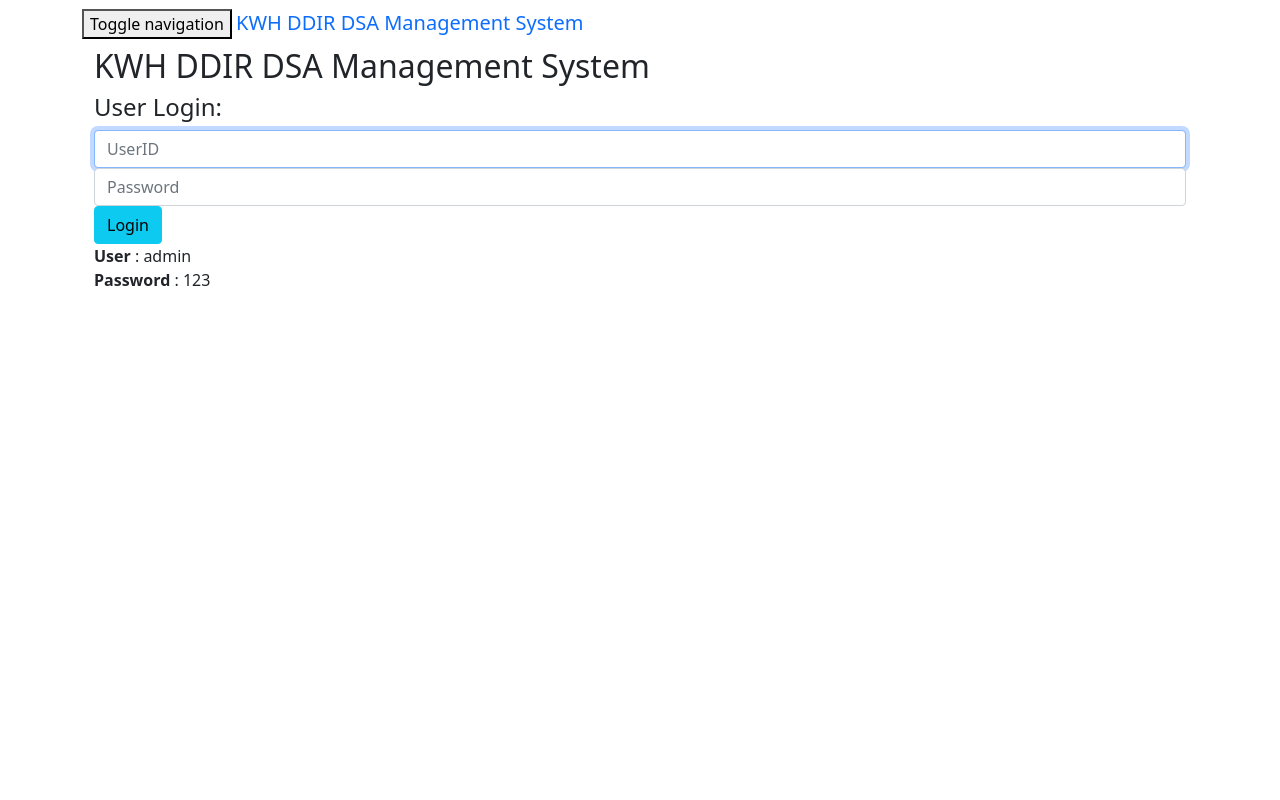
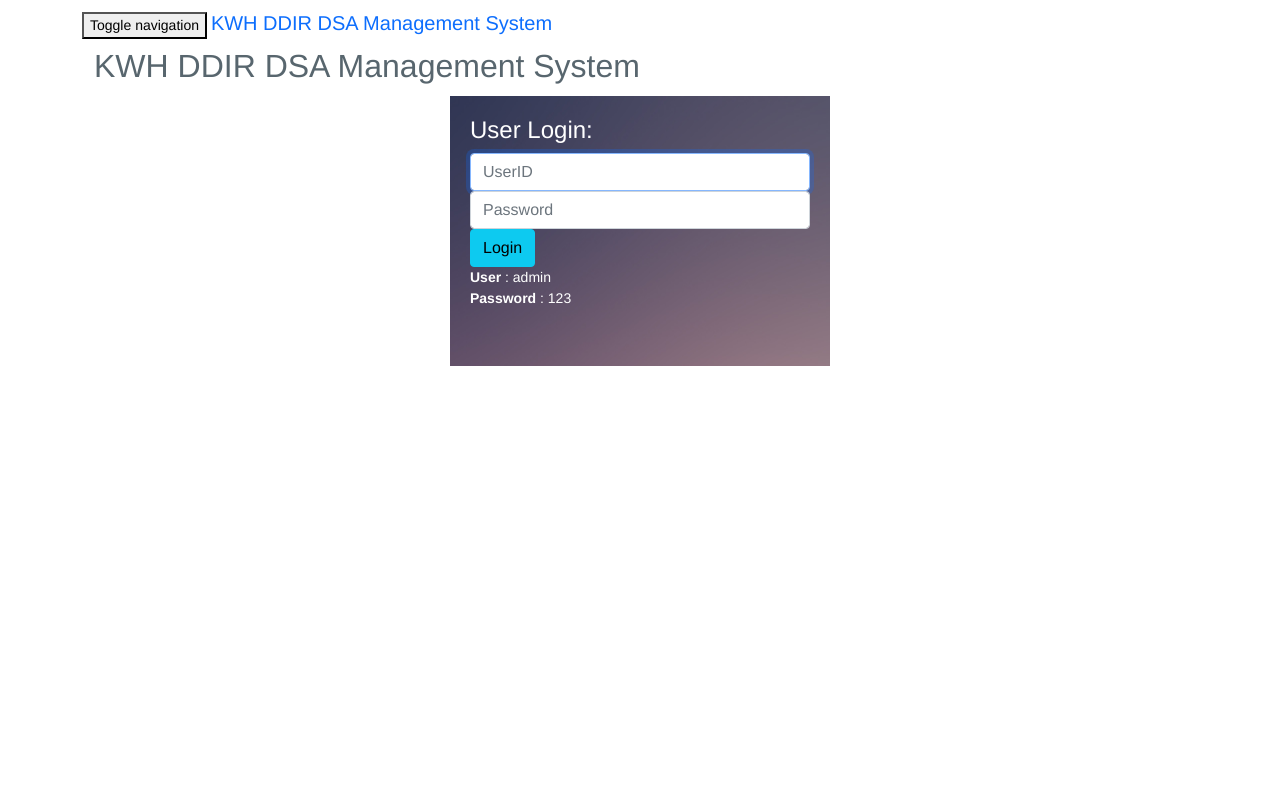
Before and after one commit to sykoism/Inventory-Demo, a PHP site: page /login.php in a window 1280 px wide. Run offline with PHP 8.4, Linux system fonts and the light colour scheme.

Commit message:
bug fixes

```diff
--- /dev/null
+++ b/css/style.css
@@ -0,0 +1,22 @@
+html {
+    background-color1: #f0f3f4;
+    position: relative;
+    min-height: 100%;
+}
+body {
+    background-color: transparent;
+    color: #58666e;
+    font-family: "Source Sans Pro","Helvetica Neue",Helvetica,Arial,sans-serif;
+    font-size: 14px;
+    line-height: 1.5;
+
+}
+
+.login-form {
+    background-image: url('../images/bg.jpg');
+    width: 380px;
+    margin: 1% auto;
+    padding: 20px;
+	color:white;
+
+}
--- a/function.php
+++ b/function.php
@@ -46,7 +46,7 @@ class Inventory {
 		return $numRows;
 	}
 
-	public function login($email, $password){
+	public function login($userid, $password){
 		$password = md5($password);
 		$sqlQuery = "
 			SELECT userid, username, password, type, status
--- a/login.php
+++ b/login.php
@@ -16,6 +16,10 @@
 	    }
     }
     ?>
+
+<!--include custom stylesheet-->
+<link href="css/style.css" rel="stylesheet">
+
 <?php include('inc/container.php');?>
     <div class="container">
 	    <h2>KWH DDIR DSA Management System</h2>
```
Also changed, not shown: images/bg.jpg (added).
